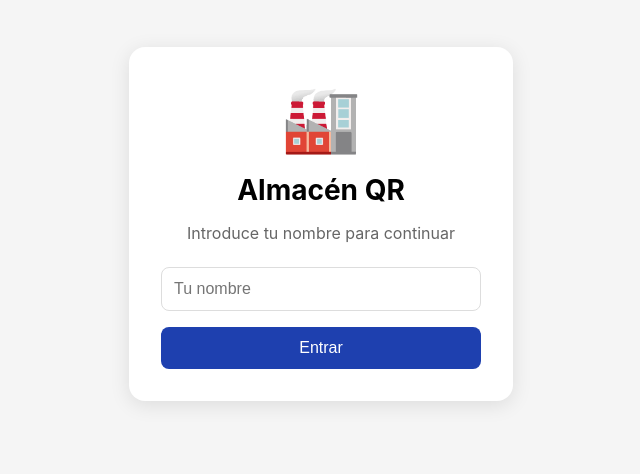
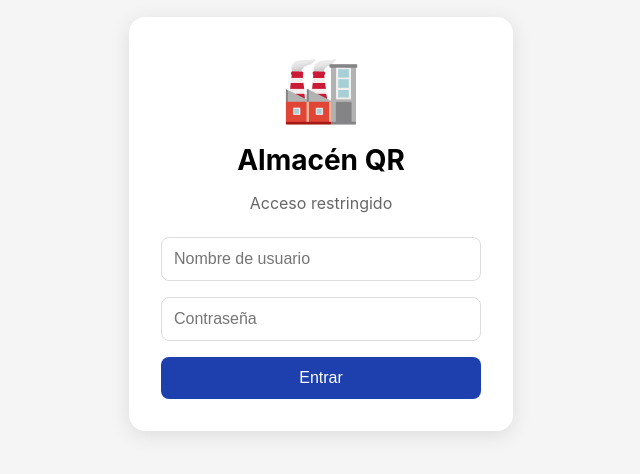
Before and after one commit to klymoleksiy-dev/almacen-qr, a React (Create React App) app: page / in a window 1280 px wide. Shown: the part 176-650 px from the top of the page, without its empty margins (319-959 px from the left). Built offline with nearby package versions, Linux system fonts and the light colour scheme.

Commit message:
login with password

```diff
--- a/src/App.js
+++ b/src/App.js
@@ -20,6 +20,13 @@ function getDeviceId() {
     localStorage.setItem('device_id', id);
   }
   return id;
+}
+
+async function hashPassword(password) {
+  const msgBuffer = new TextEncoder().encode(password);
+  const hashBuffer = await crypto.subtle.digest('SHA-256', msgBuffer);
+  const hashArray = Array.from(new Uint8Array(hashBuffer));
+  return hashArray.map(b => b.toString(16).padStart(2, '0')).join('');
 }
 
 const S = {
@@ -49,6 +56,7 @@ const S = {
   btnDelete: { background: 'transparent', border: 'none', fontSize: 18, cursor: 'pointer', marginLeft: 'auto' },
   btnDisabled: { background: '#9ca3af', color: '#fff', border: 'none', borderRadius: 8, padding: '12px 24px', fontSize: 16, flex: 1 },
   btnIcon: { background: 'rgba(255,255,255,0.2)', color: '#fff', border: 'none', borderRadius: 8, padding: '6px 10px', fontSize: 16, cursor: 'pointer' },
+  btnLogout: { background: 'rgba(255,255,255,0.2)', color: '#fff', border: 'none', borderRadius: 8, padding: '6px 10px', fontSize: 13, cursor: 'pointer' },
   fab: { position: 'fixed', bottom: 24, left: '50%', transform: 'translateX(-50%)', background: '#1e40af', color: '#fff', border: 'none', borderRadius: 24, padding: '14px 28px', fontSize: 16, cursor: 'pointer', boxShadow: '0 4px 12px rgba(0,0,0,0.3)', zIndex: 100 },
   center: { textAlign: 'center', padding: 40, color: '#999' },
   input: { width: '100%', padding: 12, border: '1px solid #ddd', borderRadius: 8, fontSize: 16, marginBottom: 16, boxSizing: 'border-box' },
@@ -62,46 +70,87 @@ const S = {
   sectionBadge: { background: '#dbeafe', color: '#1e40af', padding: '6px 12px', borderRadius: 8, fontSize: 13, fontWeight: 500 },
   codeDisplay: { fontSize: 20, fontWeight: 'bold', padding: '16px 0', color: '#111' },
   warning: { background: '#fef3c7', padding: 12, borderRadius: 8, color: '#92400e', marginBottom: 16 },
+  error: { background: '#fee2e2', padding: 12, borderRadius: 8, color: '#dc2626', marginBottom: 16, fontSize: 14 },
 };
 
 export default function App() {
   const [userName, setUserName] = useState(localStorage.getItem('user_name'));
-  const [nameInput, setNameInput] = useState('');
 
   if (!userName) {
+    return <LoginScreen onLogin={name => {
+      localStorage.setItem('user_name', name);
+      setUserName(name);
+    }} />;
+  }
+
+  return <MainApp userName={userName} onLogout={() => {
+    localStorage.removeItem('user_name');
+    setUserName(null);
+  }} />;
+}
+
+function LoginScreen({ onLogin }) {
+  const [name, setName] = useState('');
+  const [password, setPassword] = useState('');
+  const [error, setError] = useState('');
+  const [loading, setLoading] = useState(false);
+
+  async function handleLogin() {
+    if (!name.trim() || !password.trim()) {
+      setError('Introduce tu nombre y contraseña');
+      return;
+    }
+    setLoading(true);
+    setError('');
+    const hash = await hashPassword(password);
+    const { data } = await supabase
+      .from('users')
+      .select()
+      .eq('name', name.trim())
+      .eq('password_hash', hash)
+      .single();
+    setLoading(false);
+    if (data) {
+      onLogin(data.name);
+    } else {
+      setError('Nombre o contraseña incorrectos');
+    }
+  }
+
   return (
     <div style={S.loginContainer}>
       <div style={S.loginBox}>
         <div style={{ fontSize: 64, marginBottom: 16 }}>🏭</div>
         <h1 style={{ margin: '0 0 8px', fontSize: 28 }}>Almacén QR</h1>
-          <p style={{ color: '#666', marginBottom: 24 }}>Introduce tu nombre para continuar</p>
+        <p style={{ color: '#666', marginBottom: 24 }}>Acceso restringido</p>
+        {error && <div style={S.error}>{error}</div>}
         <input
           style={S.input}
-            placeholder="Tu nombre"
-            value={nameInput}
-            onChange={e => setNameInput(e.target.value)}
-            onKeyDown={e => {
-              if (e.key === 'Enter' && nameInput.trim()) {
-                localStorage.setItem('user_name', nameInput.trim());
-                setUserName(nameInput.trim());
-              }
-            }}
+          placeholder="Nombre de usuario"
+          value={name}
+          onChange={e => setName(e.target.value)}
         />
-          <button style={{ ...S.btnPrimary, width: '100%' }} onClick={() => {
-            if (nameInput.trim()) {
-              localStorage.setItem('user_name', nameInput.trim());
-              setUserName(nameInput.trim());
-            }
-          }}>Entrar</button>
+        <input
+          style={S.input}
+          placeholder="Contraseña"
+          type="password"
+          value={password}
+          onChange={e => setPassword(e.target.value)}
+          onKeyDown={e => e.key === 'Enter' && handleLogin()}
+        />
+        <button
+          style={{ ...S.btnPrimary, width: '100%', opacity: loading ? 0.7 : 1 }}
+          onClick={handleLogin}
+          disabled={loading}
+        >
+          {loading ? 'Verificando...' : 'Entrar'}
+        </button>
       </div>
     </div>
   );
 }
 
-  return <MainApp userName={userName} />;
-}
-
-function MainApp({ userName }) {
+function MainApp({ userName, onLogout }) {
   const [items, setItems] = useState([]);
   const [mechanics, setMechanics] = useState({});
   const [filter, setFilter] = useState('Todas');
@@ -112,9 +161,7 @@ function MainApp({ userName }) {
   const [showAddMechanic, setShowAddMechanic] = useState(false);
   const deviceId = getDeviceId();
 
-  useEffect(() => {
-    loadAll();
-  }, []); // eslint-disable-line
+  useEffect(() => { loadAll(); }, []); // eslint-disable-line
 
   async function loadAll() {
     setLoading(true);
@@ -211,6 +258,7 @@ function MainApp({ userName }) {
         <div style={S.headerActions}>
           <button style={S.btnIcon} onClick={loadAll}>🔄</button>
           <button style={S.btnIcon} onClick={() => setShowAddMechanic(true)}>👤+</button>
+          <button style={S.btnLogout} onClick={onLogout}>Salir</button>
         </div>
       </div>
       <input style={S.searchInput} placeholder="🔍 Buscar artículo..." value={search} onChange={e => setSearch(e.target.value)} />
```
Lines whose indentation alone changed are shown as unchanged.
